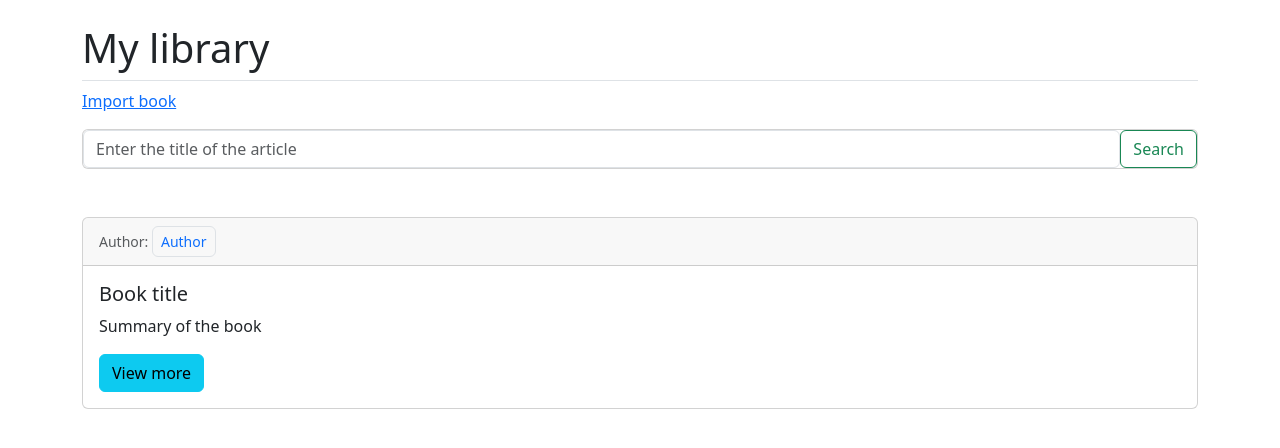
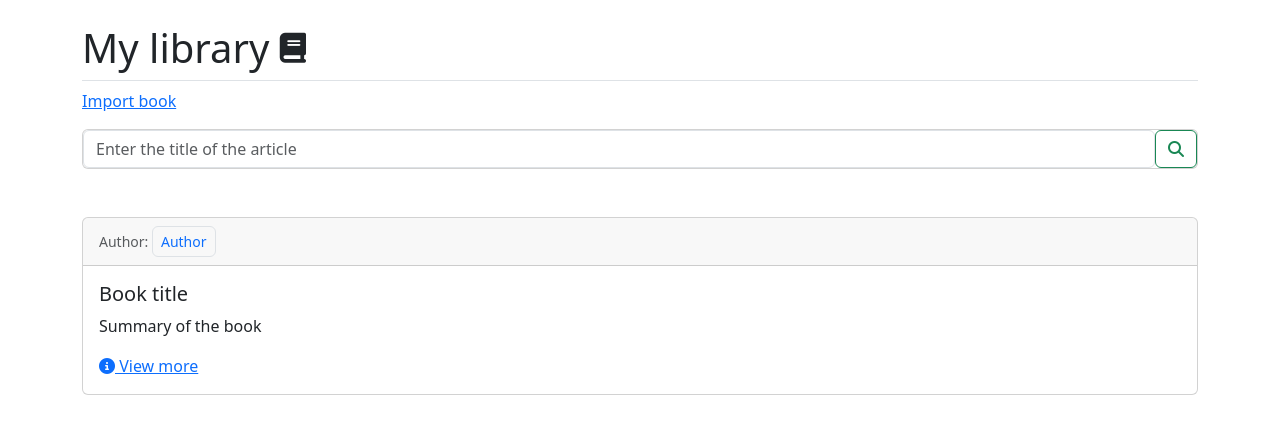
Before and after one commit to PatriceAlan/Biblioverse, a Django app: page / in a window 1280 px wide. Shown: the part 56-504 px from the top of the page. Run offline with Django 4.2, Linux system fonts and the light colour scheme; the visitor is signed in with stand-in values (Sample User, id 1).

Commit message:
Fontawesome icons

```diff
--- a/biblioverse/biblioverse/settings.py
+++ b/biblioverse/biblioverse/settings.py
@@ -41,7 +41,6 @@ INSTALLED_APPS = [
     'django.contrib.sessions',
     'django.contrib.messages',
     'django.contrib.staticfiles',
-    'django_icons',
     'boeken',
 ]
 
@@ -90,7 +89,6 @@ DATABASES = {
     }
 }
 
-
 # Password validation
 # https://docs.djangoproject.com/en/4.2/ref/settings/#auth-password-validators
 
--- a/biblioverse/boeken/templates/base.html
+++ b/biblioverse/boeken/templates/base.html
@@ -5,6 +5,7 @@
     <meta name="viewport" content="width=device-width, initial-scale=1">
     <title>Biblioverse</title>
     <link href="https://cdn.jsdelivr.net/npm/bootstrap@5.3.2/dist/css/bootstrap.min.css" rel="stylesheet" integrity="sha384-T3c6CoIi6uLrA9TneNEoa7RxnatzjcDSCmG1MXxSR1GAsXEV/Dwwykc2MPK8M2HN" crossorigin="anonymous">
+    <link rel="stylesheet" href="https://cdnjs.cloudflare.com/ajax/libs/font-awesome/6.4.2/css/all.min.css">
   </head>
   <body>
     {% include 'navbar.html' %}
--- a/biblioverse/boeken/templates/home.html
+++ b/biblioverse/boeken/templates/home.html
@@ -1,8 +1,9 @@
 {% extends 'base.html' %}
+{}
 {% block content %}
 
     {% if user.is_authenticated %}
-    <h1 class="card-header pb-2 mb-2 border-bottom">My library</h1>
+    <h1 class="card-header pb-2 mb-2 border-bottom">My library  <i class="fa-solid fa-book fa-xs"></i></h1>
 
     <p>
         <a href="#">Import book</a>
@@ -11,7 +12,7 @@
     <div class="card mb-5">
         <form class="d-flex" action="" method="GET">
             <input class="form-control" type="search" placeholder="Enter the title of the article" name="search_query" aria-label="Search">
-            <button class="btn btn-outline-success" type="submit">Search</button>
+            <button class="btn btn-outline-success" type="submit"><i class="fas fa-search"></i></button>
         </form>
     </div>
     <div class="card mb-2">
@@ -23,7 +24,7 @@
         <div class="card-body">
             <h5 class="card-title">Book title</h5>
             <p class="card-text">Summary of the book</p>
-            <a href="#" class="btn btn-info">View more</a>
+            <a href="#"><i class="fa-solid fa-circle-info"> </i> View more</a>
         </div>
     </div>
 
--- a/biblioverse/boeken/templates/navbar.html
+++ b/biblioverse/boeken/templates/navbar.html
@@ -24,11 +24,12 @@
                 {% if user.is_authenticated %}
                 <li class="nav-item dropdown">
                     <a class="nav-link dropdown-toggle" href="#" role="button" data-bs-toggle="dropdown" aria-expanded="false">
-                        {{ user.username }}
+                         {{ user.username }}
                     </a>
                     <ul class="dropdown-menu dropdown-menu-end">
-                        <li><a class="dropdown-item" href="#">My library</a></li>
-                        <li><a class="dropdown-item" href="{% url 'logout' %}">Logout</a></li>
+                        <li><a class="dropdown-item" href="#"><i class="fa-solid fa-user"></i> My profile</a></li>
+                        <li><a class="dropdown-item" href="#"><i class="fa-solid fa-book"></i> My library</a></li>
+                        <li><a class="dropdown-item" href="{% url 'logout' %}"><i class="fa-solid fa-right-from-bracket"></i>Logout</a></li>
                     </ul>
                 </li>
 
```
